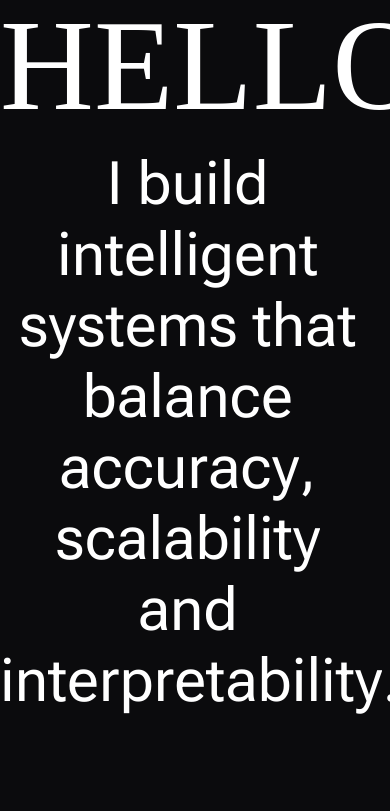
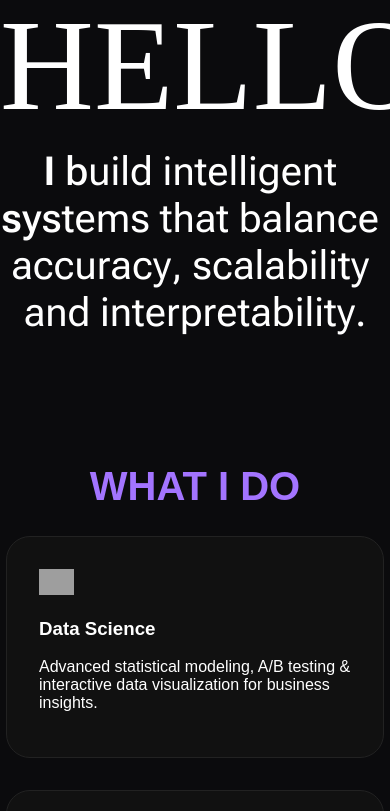
Before and after one commit to DavitEgoian/Portfolio-Website, a React (Create React App) app: page / in a window 390 px wide. Shown: the top 811 px of the page. Built offline with nearby package versions, Linux system fonts and the light colour scheme; grey boxes are pictures that could not be loaded; a web font is replaced by a local one.

Commit message:
Variable responsive added

```diff
--- a/src/VariableProximity.css
+++ b/src/VariableProximity.css
@@ -18,3 +18,9 @@
   white-space: nowrap;
   border: 0;
 }
+
+@media (max-width: 600px) {
+  .variable-proximity{
+    font-size:40px;
+  }
+}
```
